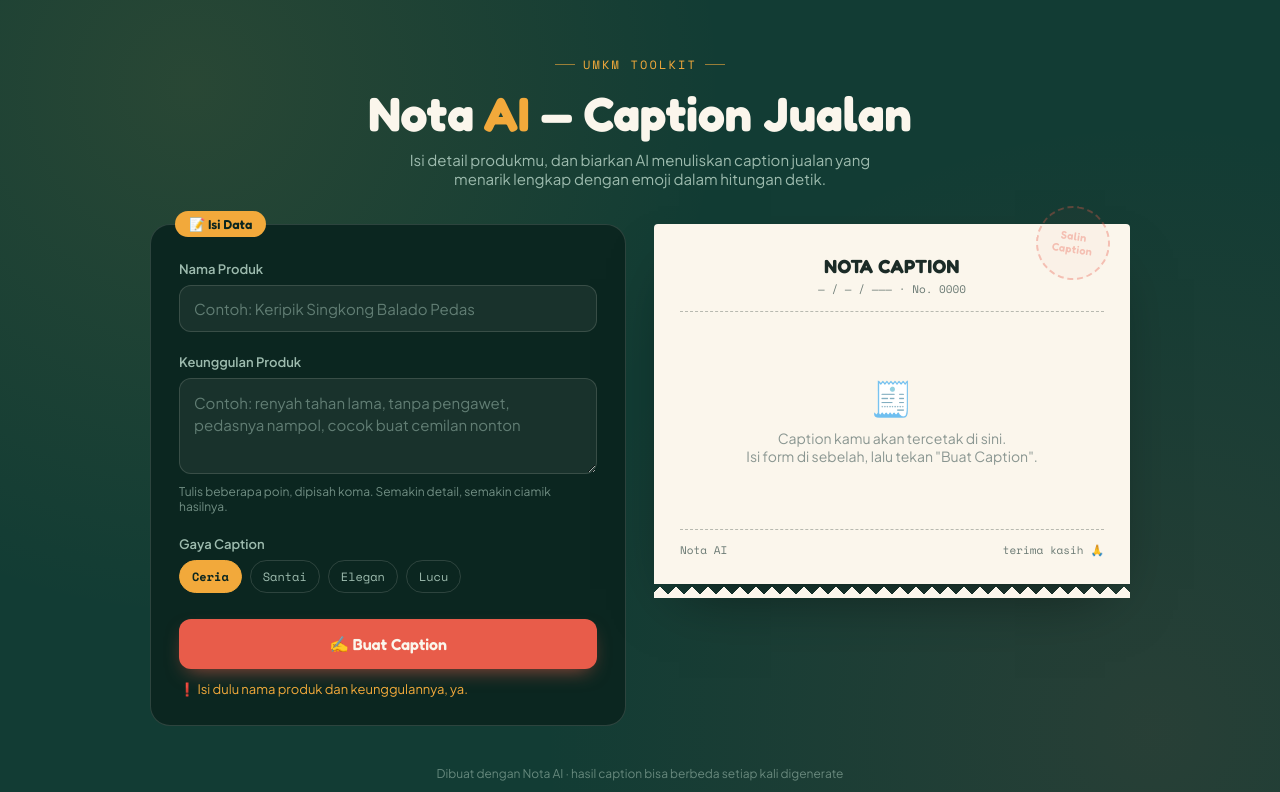
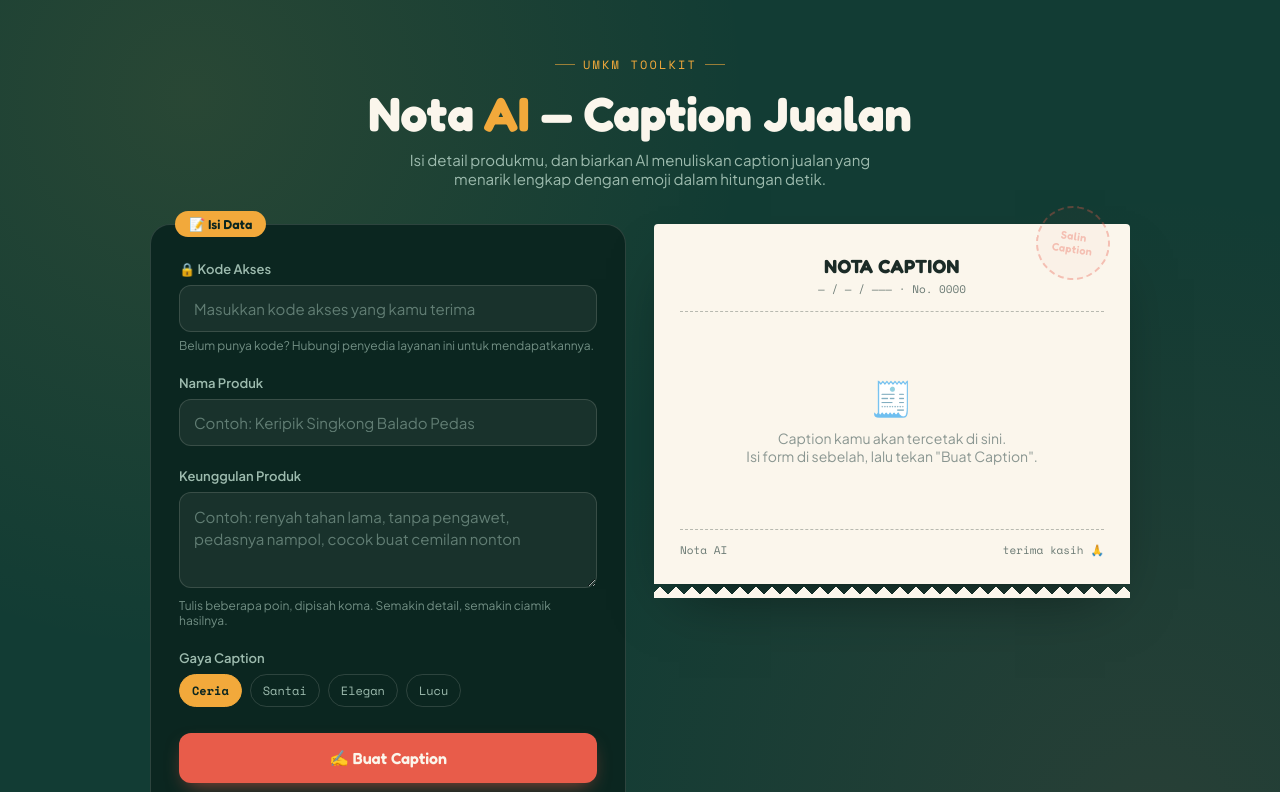
Before and after one commit to Willyando-ai/caption-ai, a plain HTML site: page index.html in a window 1280 px wide. Both pictures are taken after a click on the button "✍️ Buat Caption". Shown: the top 792 px of the page. Drawn offline with nearby package versions, Linux system fonts and the light colour scheme.

Commit message:
Implement access code input and local storage retrieval
Added input field for access code and auto-fill functionality.

```diff
--- a/index.html
+++ b/index.html
@@ -329,6 +329,10 @@
     <div class="kios">
       <span class="kios-tag">📝 Isi Data</span>
 
+      <label for="kodeAkses">🔒 Kode Akses</label>
+      <input type="text" id="kodeAkses" placeholder="Masukkan kode akses yang kamu terima">
+      <div class="hint">Belum punya kode? Hubungi penyedia layanan ini untuk mendapatkannya.</div>
+
       <label for="nama">Nama Produk</label>
       <input type="text" id="nama" placeholder="Contoh: Keripik Singkong Balado Pedas">
 
@@ -411,11 +415,21 @@ function clearError(){
   errMsg.textContent = '';
 }
 
+// Auto-isi kode akses kalau sudah pernah dimasukkan sebelumnya
+const kodeInput = document.getElementById('kodeAkses');
+const savedKode = localStorage.getItem('notaAiKodeAkses');
+if(savedKode){ kodeInput.value = savedKode; }
+
 genBtn.addEventListener('click', async ()=>{
   clearError();
   const nama = document.getElementById('nama').value.trim();
   const keunggulan = document.getElementById('keunggulan').value.trim();
+  const kode = document.getElementById('kodeAkses').value.trim();
 
+  if(!kode){
+    showError("🔒 Masukkan kode akses dulu, ya.");
+    return;
+  }
   if(!nama || !keunggulan){
     showError("❗ Isi dulu nama produk dan keunggulannya, ya.");
     return;
@@ -445,7 +459,7 @@ Ketentuan caption:
     const response = await fetch("/api/generate", {
       method: "POST",
       headers: { "Content-Type": "application/json" },
-      body: JSON.stringify({ prompt })
+      body: JSON.stringify({ prompt, kode })
     });
 
     const data = await response.json();
@@ -453,6 +467,9 @@ Ketentuan caption:
     if(!response.ok){
       throw new Error(data.error || ("Gagal menghubungi layanan AI (status " + response.status + ")"));
     }
+
+    // Kode benar (server menerima) → simpan biar tidak perlu ketik ulang
+    localStorage.setItem('notaAiKodeAkses', kode);
     const textBlock = (data.content || []).find(b => b.type === "text");
     const captionText = textBlock ? textBlock.text.trim() : "";
 
```
